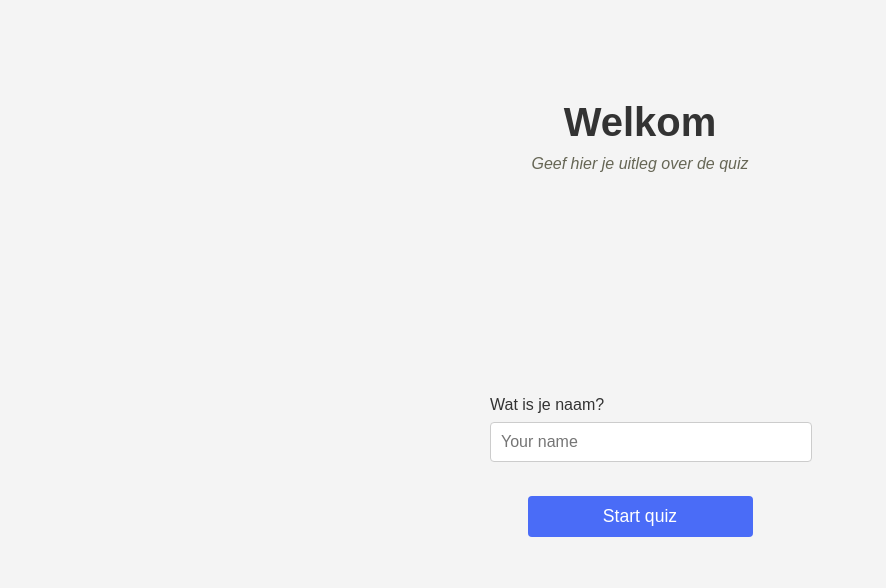
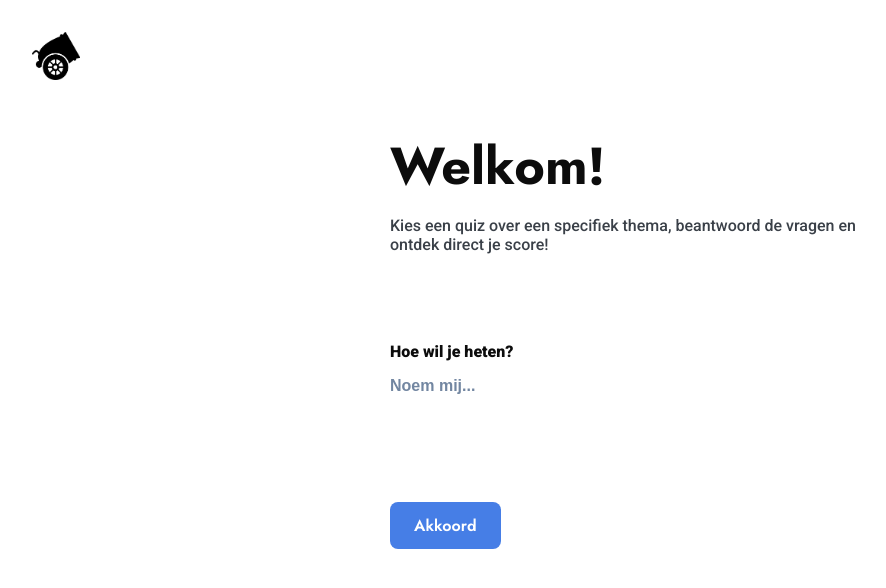
Before and after one commit to D0MN1/fend-1-opdracht, a website: page index.html in a window 1280 px wide. Shown: the whole page, without its empty margins (0-886 px from the left). Drawn offline with Linux system fonts and the light colour scheme.

Commit message:
Updated file structures and CSS styling

```diff
--- /dev/null
+++ b/css/style.css
@@ -0,0 +1,122 @@
+* {
+    margin: 0;
+    padding: 0;
+    box-sizing: border-box;
+
+    transition: 0.3s;
+}
+
+body {
+    display: flex;
+    justify-content: center;
+    align-items: center;
+
+    height: 100vh;
+    font-family: Roboto, sans-serif;
+
+    background-color: #ffffff;
+    color: #3A4048;
+}
+
+.container {
+    display: flex;
+    flex-direction: column;
+
+    height: 100vh;
+    width: 500px;
+}
+
+.logo {
+    position: absolute;
+    left: 32px;
+    top: 32px;
+
+    width: 48px;
+    height: auto;
+}
+
+.header {
+    margin-top: 128px;
+}
+
+h1 {
+    text-align: left;
+
+    font-size: 52px;
+    font-family: Jost, Inter, sans-serif;
+
+    color: #0C0C0C;
+    margin: 0;
+}
+
+.intro {
+    text-align: left;
+    font-size: 16px;
+
+    margin-top: 12px;
+    margin-bottom: 24px;
+
+    font-weight: 500;
+    width: 100%;
+}
+
+form {
+    text-align: left;
+    margin-top: 64px;
+
+    width: 100%;
+}
+
+label {
+    font-size: 16px;
+    font-weight: 800;
+
+    color: #0C0C0C;
+}
+
+input[type="text"] {
+    color: #3988ef;
+    font-size: 16px;
+    font-weight: 600;
+
+    width: 300px;
+
+    padding: 8px 0 8px 0;
+
+    margin-top: 8px;
+    margin-bottom: 16px;
+
+    border: none;
+    border-radius: 4px;
+}
+
+input[type="text"]::placeholder {
+    color: #7286a1;
+    opacity: 1;
+}
+
+input[type="text"]:hover,
+input[type="text"]:focus {
+    color: #061c33;
+}
+
+button {
+    cursor: pointer;
+    border: none;
+    border-radius: 8px;
+
+    margin-top: 64px;
+    padding: 12px 24px 12px 24px;
+    width: auto;
+
+    background-color: #467ee6;
+    color: #ffffff;
+
+    font-family: Jost, Inter, sans-serif;
+    font-size: 16px;
+    font-weight: 600;
+}
+
+button:hover {
+    background-color: #3b54c4;
+}
--- a/index.html
+++ b/index.html
@@ -3,23 +3,28 @@
 <head>
     <meta charset="UTF-8">
     <meta name="viewport" content="width=device-width, initial-scale=1.0">
-    <title>Quiz Startpagina</title>
-    <link rel="stylesheet" href="/style.css">
+    <title>KennisKanon Start</title>
+    <link rel="stylesheet" href="css/style.css">
+    <link rel="preconnect" href="https://fonts.googleapis.com">
+    <link rel="preconnect" href="https://fonts.gstatic.com" crossorigin>
+    <link href="https://fonts.googleapis.com/css2?family=Inter:ital,opsz,wght@0,14..32,100..900;1,14..32,100..900&family=Jost:ital,wght@0,100..900;1,100..900&family=Poppins:ital,wght@0,100;0,200;0,300;0,400;0,500;0,600;0,700;0,800;0,900;1,100;1,200;1,300;1,400;1,500;1,600;1,700;1,800;1,900&family=Roboto:ital,wght@0,100;0,300;0,400;0,500;0,700;0,900;1,100;1,300;1,400;1,500;1,700;1,900&display=swap" rel="stylesheet">
 </head>
 <body>
 
+<img class="logo" src="img/KennisKanon.png" alt="">
+
 <div class="container">
-    <h1>Welkom</h1>
-    <p class="intro">Geef hier je uitleg over de quiz</p>
+    <div class="header">
+        <h1>Welkom!</h1>
+        <p class="intro">Kies een quiz over een specifiek thema, beantwoord de vragen en ontdek direct je score!</p>
+    </div>
 
     <form id="quiz-form">
-        <label for="name">Wat is je naam?</label><br>
-        <input type="text" id="name" name="name" placeholder="Your name"><br><br>
-        <button type="submit">Start quiz</button>
+        <label for="name">Hoe wil je heten?</label><br>
+        <input type="text" id="name" name="name" placeholder="Noem mij..."><br><br>
+        <button type="submit">Akkoord</button>
     </form>
 </div>
 
-
-<script src="main.js"></script>
 </body>
 </html>
```
Also changed, not shown: img/KennisKanon.png (added).
